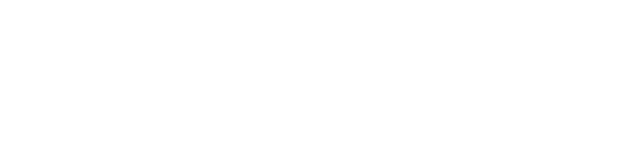
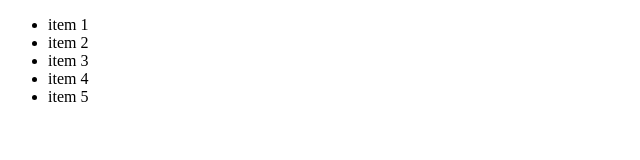
Before and after one commit to Israel2709/git-test, a plain HTML site: page index.html in a window 1280 px wide. Shown: the whole page, without its empty margins (0-640 px from the left). Drawn offline with Linux system fonts and the light colour scheme.

Commit message:
[FIX] index.html

```diff
--- a/index.html
+++ b/index.html
@@ -7,6 +7,14 @@
     <title>Git test</title>
 </head>
 <body>
-
+    <nav>
+        <ul>
+            <li>item 1</li>
+            <li>item 2</li>
+            <li>item 3</li>
+            <li>item 4</li>
+            <li>item 5</li>
+        </ul>
+    </nav>
 </body>
 </html>
```
